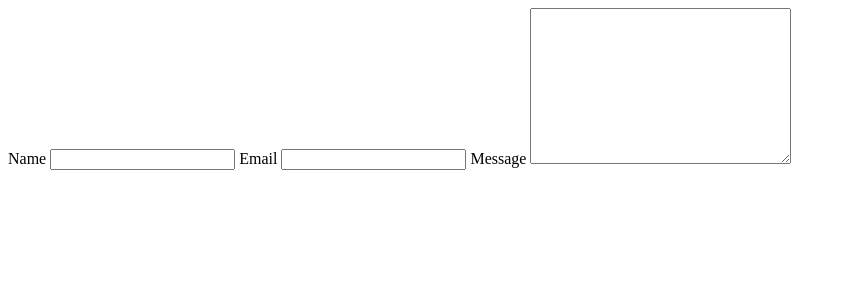
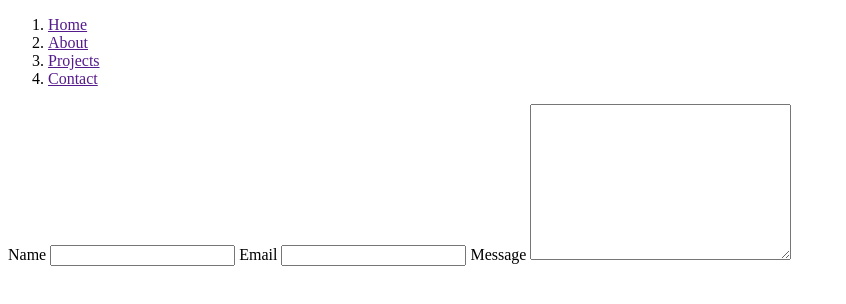
Before and after one commit to Zero-0X/Threejs_Portfolio_Website, a website with bundled scripts: page index.html in a window 1280 px wide. Shown: the whole page, without its empty margins (0-846 px from the left). Built offline with nearby package versions, Linux system fonts and the light colour scheme.

Commit message:
added basic nav bar section, including clases and IDs for later styling, will update to make the code more dry and to link properly to the matching pages

```diff
--- a/index.html
+++ b/index.html
@@ -9,6 +9,14 @@
 <body>
     <!-- header -->
     <!-- nav -->
+    <nav id="nav">
+        <ol class="ol">
+            <li class="home"><a href="">Home</a></li>
+            <li class="about"><a href="">About</a></li>
+            <li class="projects"><a href="">Projects</a></li>
+            <li class="contact"><a href="">Contact</a></li>
+        </ol>
+    </nav>
     <!-- contact page -->
     <form id="contact-form"></form>
         <label for="name">Name</label>
```
